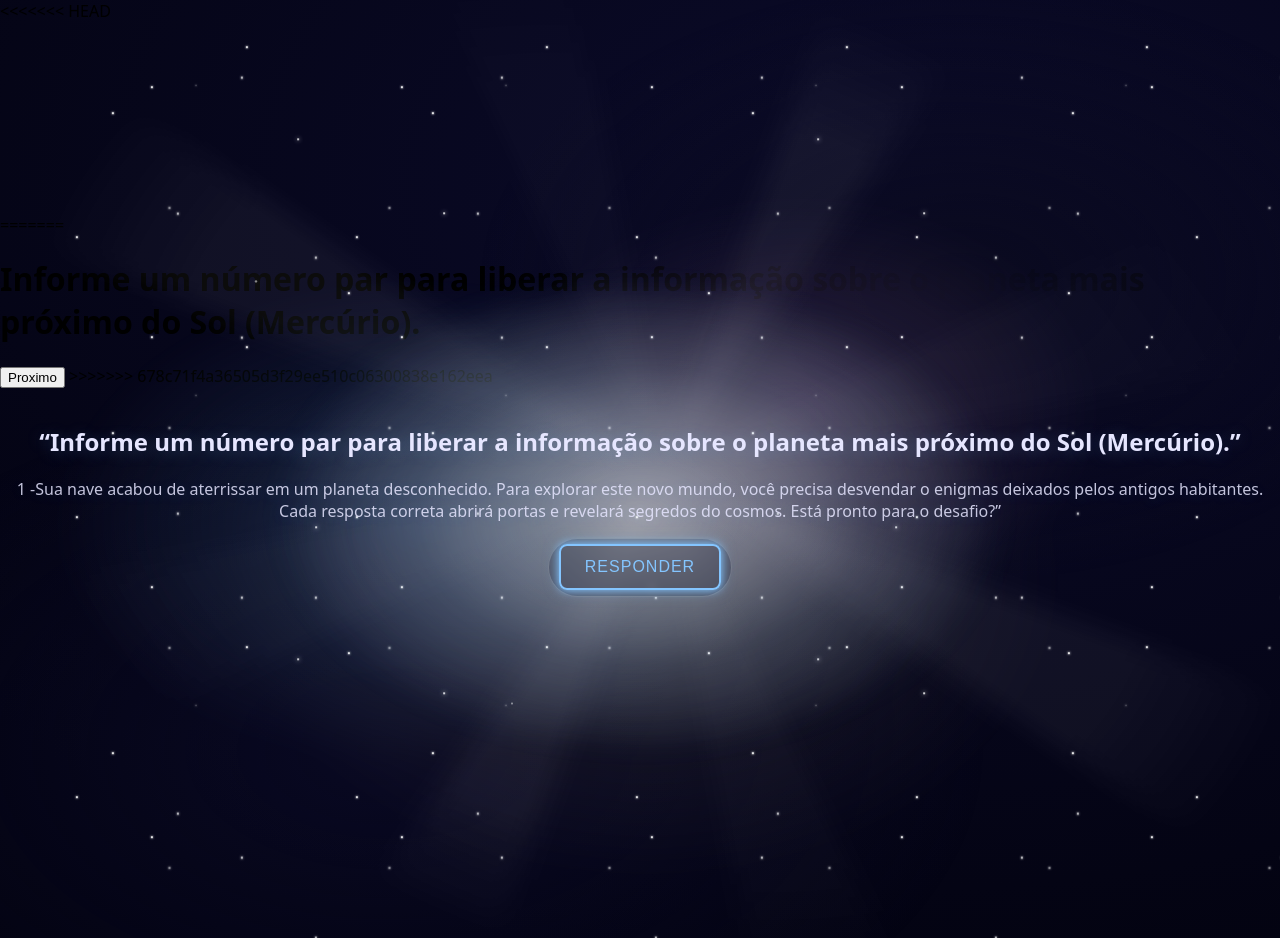
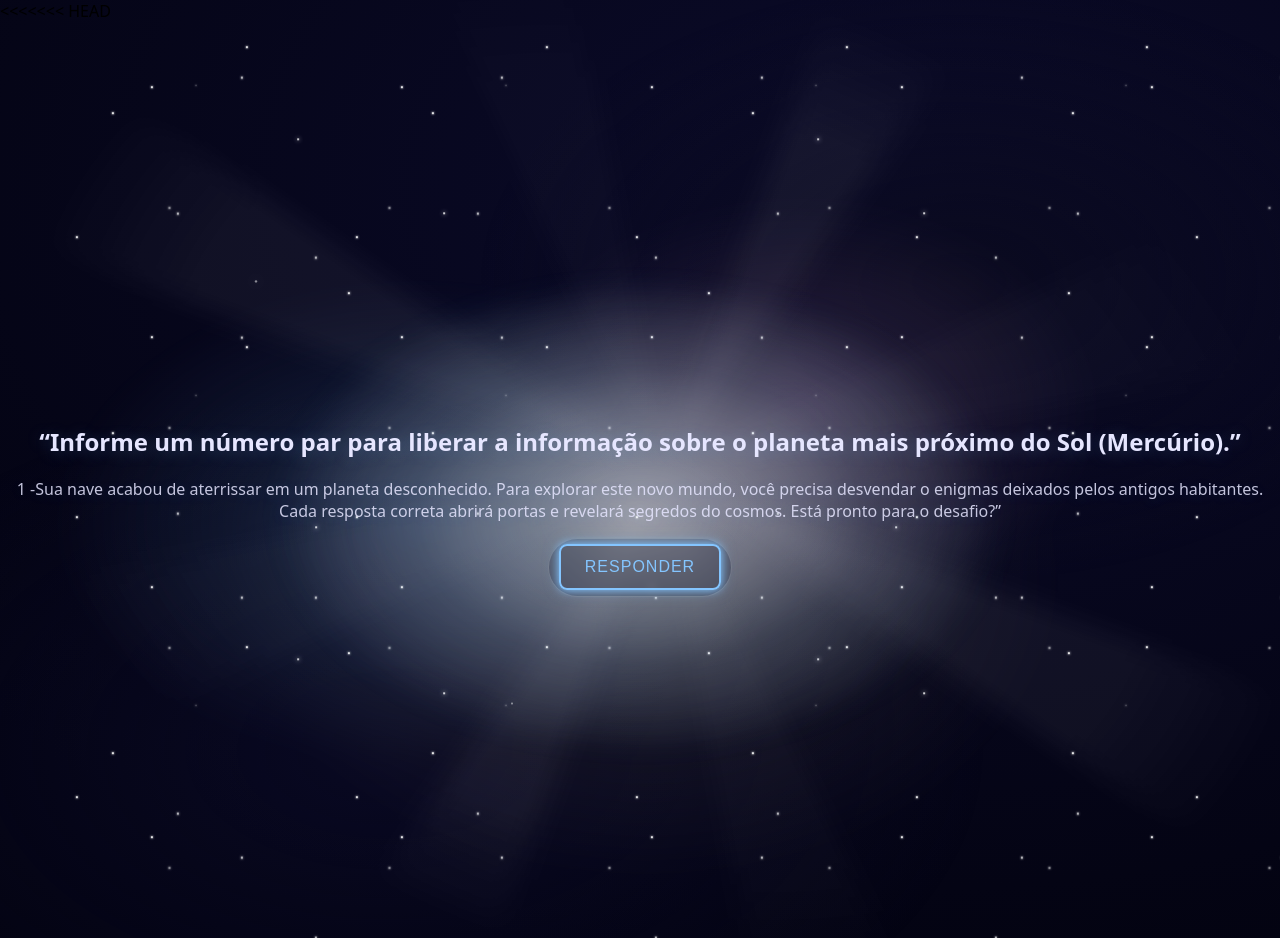
Before and after one commit to Lucas-NLima/interestelar, a PHP site: page /interestelar/missao1.php in a window 1280 px wide. Run offline with PHP 8.4, Linux system fonts and the light colour scheme.

Commit message:
atualização 1.2

```diff
--- a/interestelar/missao1.php
+++ b/interestelar/missao1.php
@@ -30,14 +30,7 @@
 <p>1 -Sua nave acabou de aterrissar em um planeta desconhecido. Para explorar este novo mundo, você precisa desvendar o enigmas deixados pelos antigos habitantes. Cada resposta correta abrirá portas e revelará segredos do cosmos. Está pronto para o desafio?”</p>
 <span class="badge"><button class="neon">Responder</button></span>
 </main>
-=======
-    <h1>Informe um número par para liberar a informação sobre o planeta mais próximo do Sol (Mercúrio).</h1>
-    <form method="post">
-        <label for=""></label>
-    </form>
 
 
-    <a href="missao2.php"> <button>Proximo</button></a>
->>>>>>> 678c71f4a36505d3f29ee510c06300838e162eea
 </body>
 </html>
```
